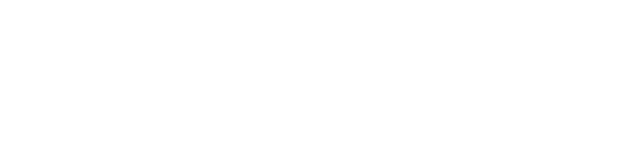
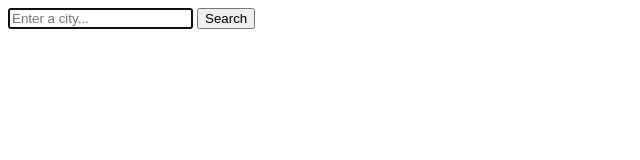
Before and after one commit to sabinabale/final-project-SB, a plain HTML site: page index.html in a window 1280 px wide. Shown: the whole page, without its empty margins (0-640 px from the left). Drawn offline with Linux system fonts and the light colour scheme.

Commit message:
added a form for city search, html only

```diff
--- a/index.html
+++ b/index.html
@@ -8,6 +8,15 @@
     <link href="style.css" rel="stylesheet" />
   </head>
   <body>
+    <form>
+      <input
+        type="text"
+        placeholder="Enter a city..."
+        autofocus="on"
+        id="citySearch"
+      />
+      <input type="submit" id="submitButton" value="Search" />
+    </form>
     <script src="java.js"></script>
   </body>
 </html>
```
